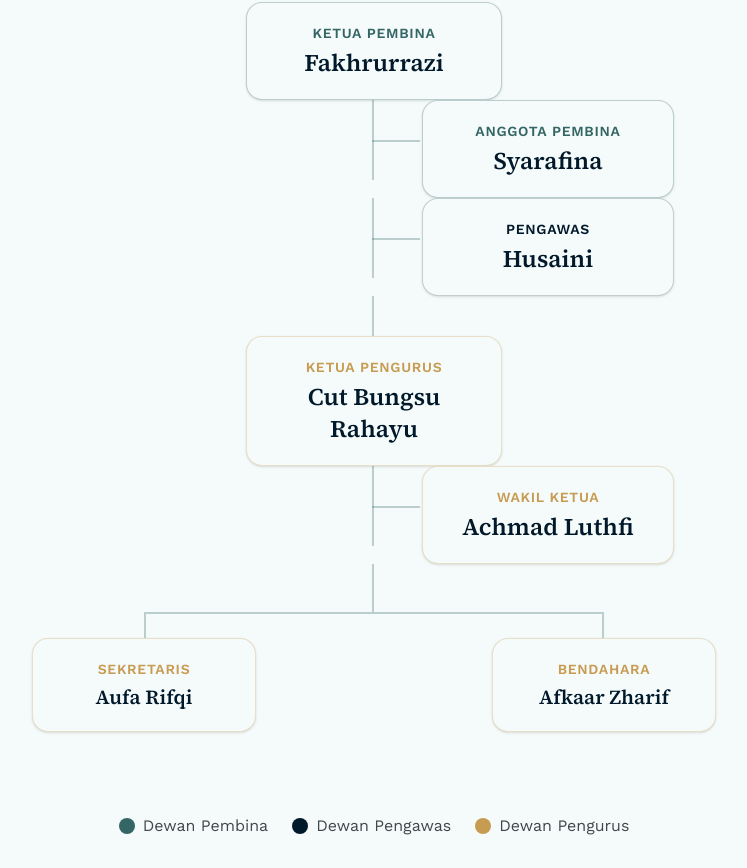
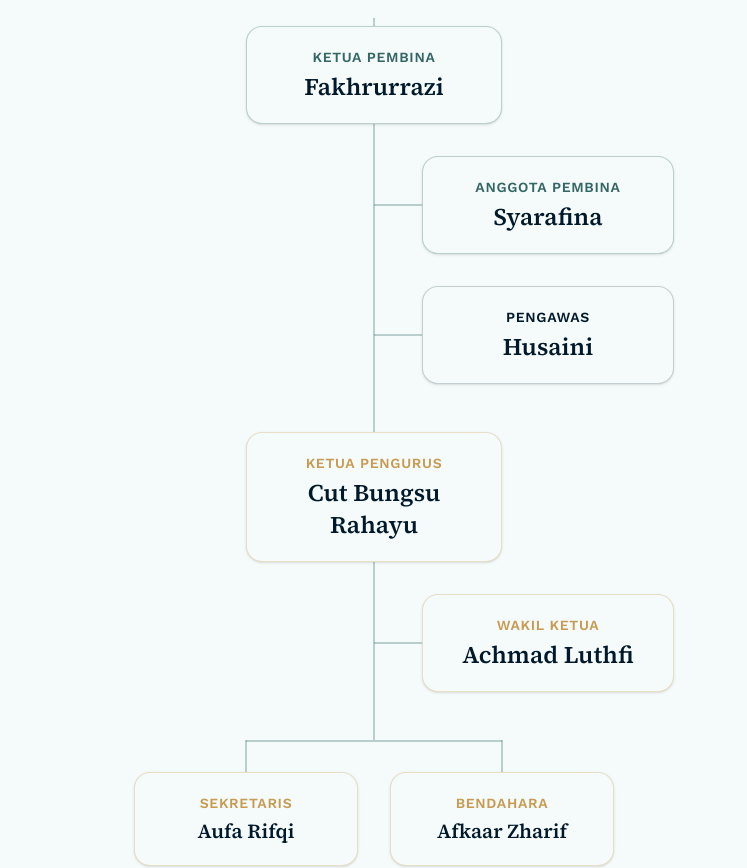
Before and after one commit to smocksec/yayasan-merial-abadan, a Next.js app: page /profil in a window 1280 px wide. Shown: the part 1556-2424 px from the top of the page, without its empty margins (266-1013 px from the left). Built offline with nearby package versions, Linux system fonts and the light colour scheme.

Commit message:
revisi bagan dan naming

```diff
--- a/src/app/dashboard/page.tsx
+++ b/src/app/dashboard/page.tsx
@@ -63,7 +63,7 @@ export default function Dashboard() {
       {/* Sidebar Navigation (Desktop & Mobile) */}
       <aside className={`flex flex-col w-64 bg-secondary text-on-secondary min-h-screen fixed left-0 top-0 shadow-[0_4px_20px_rgba(23,46,64,0.05)] z-50 transform transition-transform duration-300 ease-in-out ${isMobileMenuOpen ? "translate-x-0" : "-translate-x-full md:translate-x-0"}`}>
         <div className="p-6 border-b border-on-secondary/20 flex justify-between items-center">
-          <h1 className="font-headline-md text-headline-md font-bold leading-tight">Yayasan Merial Abadan</h1>
+          <h1 className="font-headline-md text-headline-md font-bold leading-tight">Yayasan Merial Abadan Madani</h1>
           <button className="md:hidden text-white" onClick={() => setIsMobileMenuOpen(false)}>
             <span className="material-symbols-outlined">close</span>
           </button>
--- a/src/app/profil/page.tsx
+++ b/src/app/profil/page.tsx
@@ -79,88 +79,75 @@ export default function Profil() {
           <div className="bg-surface rounded-[2.5rem] p-8 md:p-16 shadow-[0_8px_30px_rgba(23,46,64,0.08)] max-w-5xl mx-auto flex flex-col items-center relative overflow-x-auto overflow-y-hidden">
             <div className="text-center mb-12">
               <h2 className="font-headline-lg text-headline-lg text-primary mb-2">Susunan Pengurus</h2>
-              <h3 className="font-headline-md text-headline-md text-secondary">Yayasan Merial Abadan</h3>
+              <h3 className="font-headline-md text-headline-md text-secondary">Yayasan Merial Abadan Madani</h3>
             </div>
 
-            <div className="min-w-[600px] flex flex-col items-center">
+            <div className="flex flex-col items-center relative w-full max-w-[600px] mx-auto py-4">
+              <div className="relative flex flex-col items-center w-full">
+                {/* Main vertical line */}
+                <div className="absolute top-0 bottom-0 left-1/2 w-[2px] bg-secondary/30 -translate-x-1/2 z-0"></div>
+
                 {/* Ketua Pembina */}
-              <div className="border border-secondary/30 bg-surface p-5 w-64 text-center rounded-2xl shadow-sm relative z-10 hover:shadow-md transition-shadow">
+                <div className="border border-secondary/30 bg-surface p-5 w-64 text-center rounded-2xl shadow-sm relative z-10 hover:-translate-y-1 hover:shadow-md transition-all mb-8 mt-2">
                   <div className="font-label-md text-label-md text-secondary uppercase mb-1">Ketua Pembina</div>
                   <div className="font-headline-md text-headline-md text-primary">Fakhrurrazi</div>
                 </div>
 
                 {/* Anggota Pembina Branch */}
-              <div className="flex w-full">
-                <div className="w-1/2 border-r-[2px] border-secondary/30 relative h-16 md:h-20">
-                  <div className="w-8 md:w-12 border-b-[2px] border-secondary/30 absolute top-1/2 right-0 translate-x-full"></div>
-                </div>
-                <div className="w-1/2 flex items-center pl-8 md:pl-12">
-                  <div className="border border-secondary/30 bg-surface p-5 w-64 text-center rounded-2xl shadow-sm relative z-10 hover:shadow-md transition-shadow">
+                <div className="w-full relative flex justify-end pl-[50%] mb-8 z-10">
+                  <div className="absolute top-1/2 left-1/2 w-8 md:w-12 h-[2px] bg-secondary/30 -translate-y-1/2 z-0"></div>
+                  <div className="border border-secondary/30 bg-surface p-5 w-64 text-center rounded-2xl shadow-sm relative z-10 hover:-translate-y-1 hover:shadow-md transition-all ml-8 md:ml-12">
                     <div className="font-label-md text-label-md text-secondary uppercase mb-1">Anggota Pembina</div>
                     <div className="font-headline-md text-headline-md text-primary">Syarafina</div>
                   </div>
                 </div>
-              </div>
 
                 {/* Pengawas Branch */}
-              <div className="flex w-full">
-                <div className="w-1/2 border-r-[2px] border-secondary/30 relative h-16 md:h-20">
-                  <div className="w-8 md:w-12 border-b-[2px] border-secondary/30 absolute top-1/2 right-0 translate-x-full"></div>
-                </div>
-                <div className="w-1/2 flex items-center pl-8 md:pl-12">
-                  <div className="border border-primary/20 bg-surface p-5 w-64 text-center rounded-2xl shadow-sm relative z-10 hover:shadow-md transition-shadow">
+                <div className="w-full relative flex justify-end pl-[50%] mb-12 z-10">
+                  <div className="absolute top-1/2 left-1/2 w-8 md:w-12 h-[2px] bg-secondary/30 -translate-y-1/2 z-0"></div>
+                  <div className="border border-primary/20 bg-surface p-5 w-64 text-center rounded-2xl shadow-sm relative z-10 hover:-translate-y-1 hover:shadow-md transition-all ml-8 md:ml-12">
                     <div className="font-label-md text-label-md text-primary uppercase mb-1">Pengawas</div>
                     <div className="font-headline-md text-headline-md text-primary">Husaini</div>
                   </div>
                 </div>
-              </div>
-
-              {/* Vertical Line down to Ketua Pengurus */}
-              <div className="flex w-full">
-                <div className="w-1/2 border-r-[2px] border-secondary/30 h-10"></div>
-                <div className="w-1/2"></div>
-              </div>
 
                 {/* Ketua Pengurus */}
-              <div className="border border-[#C89B53]/30 bg-surface p-5 w-64 text-center rounded-2xl shadow-sm relative z-10 hover:shadow-md transition-shadow">
+                <div className="border border-[#C89B53]/30 bg-surface p-5 w-64 text-center rounded-2xl shadow-sm relative z-10 hover:-translate-y-1 hover:shadow-md transition-all mb-8">
                   <div className="font-label-md text-label-md text-[#C89B53] uppercase mb-1">Ketua Pengurus</div>
                   <div className="font-headline-md text-headline-md text-primary">Cut Bungsu Rahayu</div>
                 </div>
 
                 {/* Wakil Ketua Branch */}
-              <div className="flex w-full">
-                <div className="w-1/2 border-r-[2px] border-secondary/30 relative h-16 md:h-20">
-                  <div className="w-8 md:w-12 border-b-[2px] border-secondary/30 absolute top-1/2 right-0 translate-x-full"></div>
-                </div>
-                <div className="w-1/2 flex items-center pl-8 md:pl-12">
-                  <div className="border border-[#C89B53]/30 bg-surface p-5 w-64 text-center rounded-2xl shadow-sm relative z-10 hover:shadow-md transition-shadow">
+                <div className="w-full relative flex justify-end pl-[50%] mb-12 z-10">
+                  <div className="absolute top-1/2 left-1/2 w-8 md:w-12 h-[2px] bg-secondary/30 -translate-y-1/2 z-0"></div>
+                  <div className="border border-[#C89B53]/30 bg-surface p-5 w-64 text-center rounded-2xl shadow-sm relative z-10 hover:-translate-y-1 hover:shadow-md transition-all ml-8 md:ml-12">
                     <div className="font-label-md text-label-md text-[#C89B53] uppercase mb-1">Wakil Ketua</div>
                     <div className="font-headline-md text-headline-md text-primary">Achmad Luthfi</div>
                   </div>
                 </div>
               </div>
 
-              {/* Vertical Line down to Horizontal Split */}
-              <div className="flex w-full">
-                <div className="w-1/2 border-r-[2px] border-secondary/30 h-12"></div>
-                <div className="w-1/2"></div>
+              {/* Sekretaris & Bendahara */}
+              <div className="w-[360px] md:w-[480px] flex justify-between relative z-10">
+                {/* Horizontal line */}
+                <div className="absolute top-0 left-1/2 w-[200px] md:w-[256px] h-[2px] bg-secondary/30 -translate-x-1/2"></div>
+
+                {/* Left Branch */}
+                <div className="relative flex flex-col items-center">
+                  <div className="absolute top-0 w-[2px] h-8 bg-secondary/30"></div>
+                  <div className="border border-[#C89B53]/30 bg-surface p-5 w-40 md:w-56 text-center rounded-2xl shadow-sm relative z-10 hover:-translate-y-1 hover:shadow-md transition-all mt-8">
+                    <div className="font-label-md text-label-md text-[#C89B53] uppercase mb-1">Sekretaris</div>
+                    <div className="font-headline-md text-headline-md text-primary text-base md:text-xl">Aufa Rifqi</div>
+                  </div>
                 </div>
 
-              {/* Horizontal Split */}
-              <div className="w-[380px] md:w-[460px] border-t-[2px] border-secondary/30 flex justify-between relative">
-                <div className="w-[2px] h-6 bg-secondary/30"></div>
-                <div className="w-[2px] h-6 bg-secondary/30"></div>
+                {/* Right Branch */}
+                <div className="relative flex flex-col items-center">
+                  <div className="absolute top-0 w-[2px] h-8 bg-secondary/30"></div>
+                  <div className="border border-[#C89B53]/30 bg-surface p-5 w-40 md:w-56 text-center rounded-2xl shadow-sm relative z-10 hover:-translate-y-1 hover:shadow-md transition-all mt-8">
+                    <div className="font-label-md text-label-md text-[#C89B53] uppercase mb-1">Bendahara</div>
+                    <div className="font-headline-md text-headline-md text-primary text-base md:text-xl">Afkaar Zharif</div>
                   </div>
-
-              {/* Sekretaris & Bendahara */}
-              <div className="w-[380px] md:w-[460px] relative h-32 mt-0">
-                <div className="absolute left-0 top-0 border border-[#C89B53]/30 bg-surface p-5 w-44 md:w-56 text-center rounded-2xl shadow-sm z-10 transform -translate-x-1/2 hover:-translate-y-1 hover:shadow-md transition-all">
-                  <div className="font-label-md text-label-md text-[#C89B53] uppercase mb-1">Sekretaris</div>
-                  <div className="font-headline-md text-headline-md text-primary text-lg md:text-xl">Aufa Rifqi</div>
-                </div>
-                <div className="absolute right-0 top-0 border border-[#C89B53]/30 bg-surface p-5 w-44 md:w-56 text-center rounded-2xl shadow-sm z-10 transform translate-x-1/2 hover:-translate-y-1 hover:shadow-md transition-all">
-                  <div className="font-label-md text-label-md text-[#C89B53] uppercase mb-1">Bendahara</div>
-                  <div className="font-headline-md text-headline-md text-primary text-lg md:text-xl">Afkaar Zharif</div>
                 </div>
               </div>
             </div>
```
Lines whose indentation alone changed are shown as unchanged.
